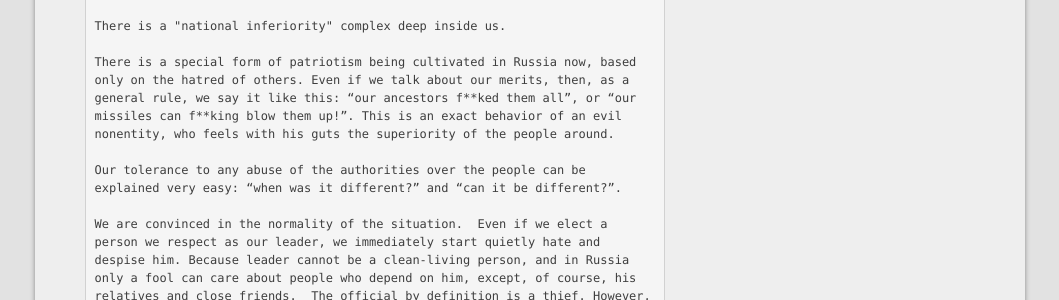
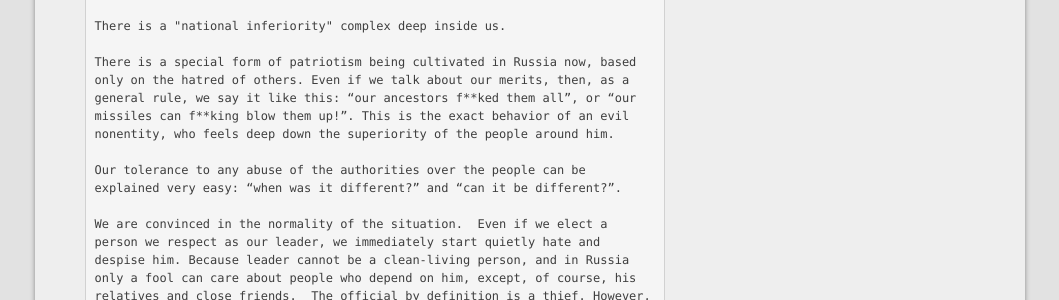
Before and after one commit to morphium/morphium.github.com, a Jekyll site: the page built from _posts/2012-10-26-why-do-i-hate-russia.markdown, in a window 1280 px wide. Shown: the part 551-851 px from the top of the page, without its empty margins (110-1169 px from the left). Built offline with Jekyll 4.4.1, drawn with Linux system fonts in a browser that asks for light colours; nearby versions of some CDN libraries; comment, search, counter and statistics services are not loaded; some of the changed text lies outside the part shown.

Commit message:
Why do I hate russia article edit 10

```diff
--- a/_posts/2012-10-26-why-do-i-hate-russia.markdown
+++ b/_posts/2012-10-26-why-do-i-hate-russia.markdown
@@ -12,7 +12,7 @@ Originally, the article is in Russian, targeted at the Russian reader, so I deci
 
 	There is a "national inferiority" complex deep inside us.
 
-	There is a special form of patriotism being cultivated in Russia now, based only on the hatred of others. Even if we talk about our merits, then, as a general rule, we say it like this: “our ancestors f**ked them all”, or “our missiles can f**king blow them up!”. This is an exact behavior of an evil nonentity, who feels with his guts the superiority of the people around.
+	There is a special form of patriotism being cultivated in Russia now, based only on the hatred of others. Even if we talk about our merits, then, as a general rule, we say it like this: “our ancestors f**ked them all”, or “our missiles can f**king blow them up!”. This is the exact behavior of an evil nonentity, who feels deep down the superiority of the people around him.
 
 	Our tolerance to any abuse of the authorities over the people can be explained very easy: “when was it different?” and “can it be different?”.
 
```
